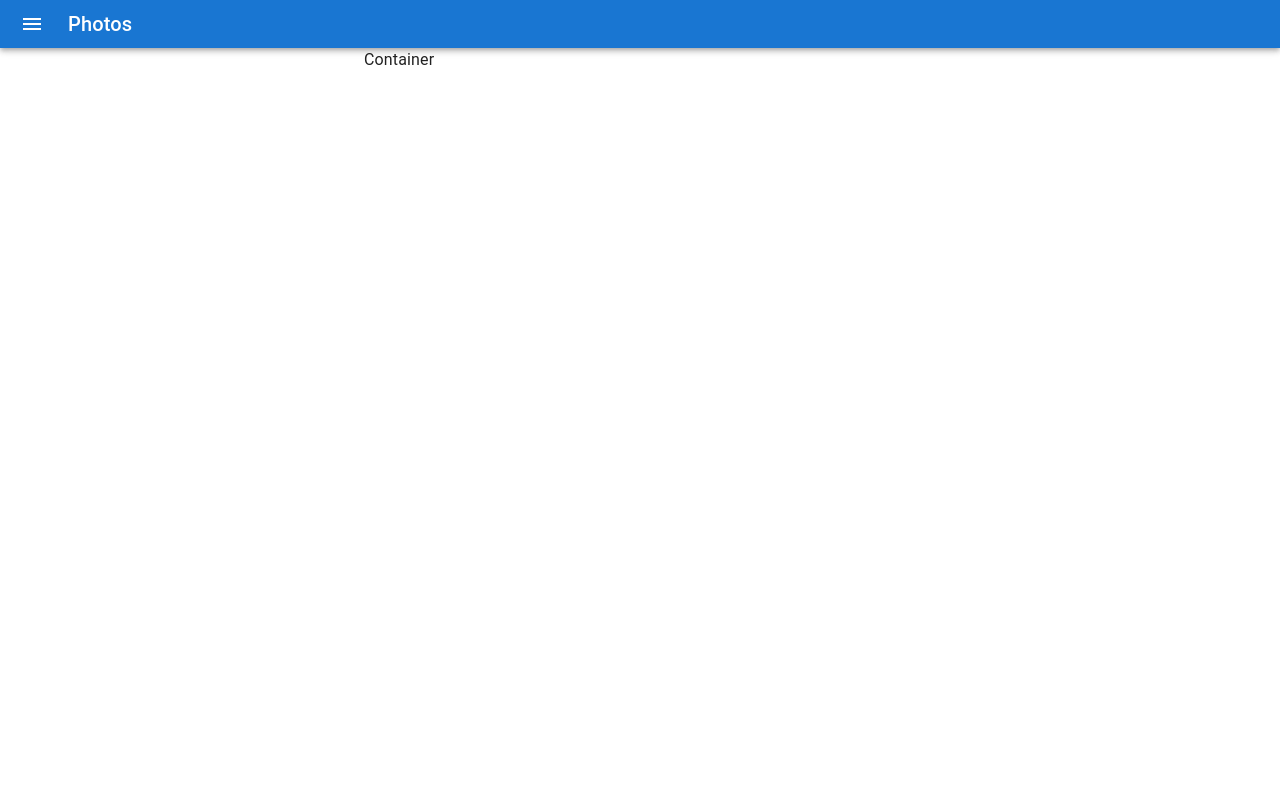
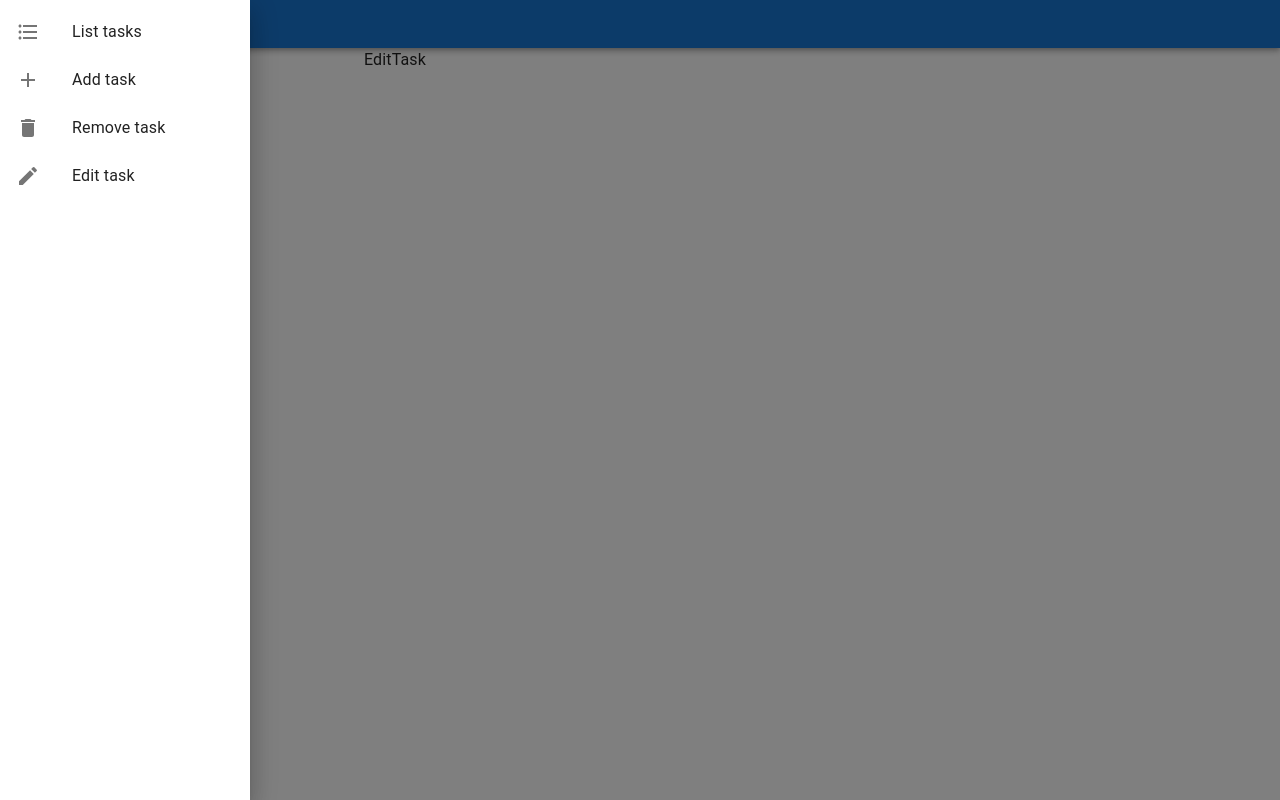
Before and after one commit to rudyalvaradobeltran/front-tasks, a React (Create React App) app: page /edit-task in a window 1280 px wide. Both pictures are taken after a click on the button "menu". Built offline with nearby package versions, Linux system fonts and the light colour scheme.

Commit message:
feat(routes, navbar): routes and basic components
Routes and Menu links to crud pages and components, not found page

```diff
--- a/src/App.jsx
+++ b/src/App.jsx
@@ -2,6 +2,11 @@ import React from 'react';
 import { Route, Switch } from 'react-router-dom';
 import PrivateLayout from './components/Layout/PrivateLayout';
 import HomePage from './pages/HomePage';
+import ListTasks from './pages/tasks/ListTasks';
+import AddTask from './pages/tasks/AddTask';
+import RemoveTask from './pages/tasks/RemoveTask';
+import EditTask from './pages/tasks/EditTask';
+import NotFound from './pages/NotFound';
 
 const App = () => {
   return (
@@ -9,6 +14,11 @@ const App = () => {
       <PrivateLayout>
         <Switch>
           <Route path="/" exact component={HomePage} />
+          <Route path="/list-tasks" exact component={ListTasks} />
+          <Route path="/add-task" exact component={AddTask} />
+          <Route path="/remove-task" exact component={RemoveTask} />
+          <Route path="/edit-task" exact component={EditTask} />
+          <Route component={NotFound} />
         </Switch>
       </PrivateLayout>
     </React.Fragment>
--- a/src/components/Layout/PrivateLayout.jsx
+++ b/src/components/Layout/PrivateLayout.jsx
@@ -3,13 +3,13 @@ import CssBaseline from '@mui/material/CssBaseline';
 import Container from '@mui/material/Container';
 import NavBar from '../Shared/NavBar';
 
-const PrivateLayout = () => {
+const PrivateLayout = ({ children }) => {
   return (
     <React.Fragment>
       <CssBaseline />
       <NavBar />
       <Container maxWidth="sm">
-        Container
+        {children}
       </Container>
     </React.Fragment>
   );
--- /dev/null
+++ b/src/components/Shared/NavBar/Menu.jsx
@@ -0,0 +1,37 @@
+import * as React from 'react';
+import { Link } from 'react-router-dom';
+import Box from '@mui/material/Box';
+import ListItem from '@mui/material/ListItem';
+import ListItemIcon from '@mui/material/ListItemIcon';
+import ListItemText from '@mui/material/ListItemText';
+import List from '@mui/material/List';
+import { NavBarMenuItems } from '../../../config/NavBarMenuItems';
+
+const Menu = (ToggleDrawer) => {
+  return (
+    <Box
+      sx={{ width: 250 }}
+      role="presentation"
+      onClick={ToggleDrawer(false)}
+      onKeyDown={ToggleDrawer(false)}
+    >
+      <List>
+        {NavBarMenuItems.map((item) => (
+          <ListItem
+            button
+            key={item.name}
+            to={`/${item.href}`}
+            component={Link}
+          >
+            <ListItemIcon>
+              {item.icon}
+            </ListItemIcon>
+            <ListItemText primary={item.name} />
+          </ListItem>
+        ))}
+      </List>
+    </Box>
+  );
+};
+
+export default Menu;
--- a/src/components/Shared/NavBar/index.jsx
+++ b/src/components/Shared/NavBar/index.jsx
@@ -1,22 +1,49 @@
-import React from 'react';
+import React, { useState } from 'react';
 import AppBar from '@mui/material/AppBar';
 import Toolbar from '@mui/material/Toolbar';
 import Typography from '@mui/material/Typography';
 import IconButton from '@mui/material/IconButton';
 import MenuIcon from '@mui/icons-material/Menu';
+import Drawer from '@mui/material/Drawer';
+import Menu from './Menu'
 
 const NavBar = () => {
+  const [open, setOpen] = useState(false);
+
+  const ToggleDrawer = (state) => (event) => {
+    if (event.type === 'keydown' && (event.key === 'Tab' || event.key === 'Shift')) {
+      return;
+    }
+
+    setOpen(state);
+  };
+
   return (
+    <React.Fragment>
       <AppBar position="static">
         <Toolbar variant="dense">
-        <IconButton edge="start" color="inherit" aria-label="menu" sx={{ mr: 2 }}>
+          <IconButton
+            edge="start"
+            color="inherit"
+            aria-label="menu"
+            sx={{ mr: 2 }}
+            onClick={ToggleDrawer(true)}
+          >
             <MenuIcon />
           </IconButton>
           <Typography variant="h6" color="inherit" component="div">
-          Photos
+            Tasks
           </Typography>
         </Toolbar>
       </AppBar>
+      <Drawer
+        anchor="left"
+        open={open}
+        onClose={ToggleDrawer(false)}
+      >
+        {Menu(ToggleDrawer)}
+      </Drawer>
+    </React.Fragment>
   );
 }
 
--- /dev/null
+++ b/src/config/NavBarMenuItems.js
@@ -0,0 +1,11 @@
+import FormatListBulletedIcon from '@mui/icons-material/FormatListBulleted';
+import AddIcon from '@mui/icons-material/Add';
+import DeleteIcon from '@mui/icons-material/Delete';
+import ModeEditIcon from '@mui/icons-material/ModeEdit';
+
+export const NavBarMenuItems = [
+  {'name': 'List tasks', 'href': 'list-tasks', 'icon': <FormatListBulletedIcon />},
+  {'name': 'Add task', 'href': 'add-task', 'icon': <AddIcon />},
+  {'name': 'Remove task', 'href': 'remove-task', 'icon': <DeleteIcon />},
+  {'name': 'Edit task', 'href': 'edit-task', 'icon': <ModeEditIcon />}
+];
--- a/src/index.jsx
+++ b/src/index.jsx
@@ -1,5 +1,6 @@
 import React from 'react';
 import ReactDOM from 'react-dom';
+import { BrowserRouter as Router } from 'react-router-dom';
 import App from './App';
 import reportWebVitals from './reportWebVitals';
 import { Provider as ProviderRedux } from 'react-redux';
@@ -10,7 +11,9 @@ const store = SetupStore();
 ReactDOM.render(
   <React.StrictMode>
     <ProviderRedux store={store}>
-      <App />
+      <Router>
+        <App />
+      </Router>
     </ProviderRedux>
   </React.StrictMode>,
   document.getElementById('root')
--- a/src/pages/HomePage.jsx
+++ b/src/pages/HomePage.jsx
@@ -1,11 +1,11 @@
-import React from 'react'
+import React from 'react';
 
 const HomePage = () => {
   return (
     <div>
       Home
     </div>
-  )
+  );
 }
 
-export default HomePage
+export default HomePage;
--- /dev/null
+++ b/src/pages/NotFound.jsx
@@ -0,0 +1,11 @@
+import React from 'react'
+
+const NotFound = () => {
+  return (
+    <div>
+      Not found
+    </div>
+  )
+}
+
+export default NotFound
--- /dev/null
+++ b/src/pages/tasks/AddTask.jsx
@@ -0,0 +1,11 @@
+import React from 'react'
+
+const AddTask = () => {
+  return (
+    <div>
+      AddTask
+    </div>
+  )
+}
+
+export default AddTask
--- /dev/null
+++ b/src/pages/tasks/EditTask.jsx
@@ -0,0 +1,11 @@
+import React from 'react'
+
+const EditTask = () => {
+  return (
+    <div>
+      EditTask
+    </div>
+  )
+}
+
+export default EditTask
--- /dev/null
+++ b/src/pages/tasks/ListTasks.jsx
@@ -0,0 +1,11 @@
+import React from 'react'
+
+const ListTasks = () => {
+  return (
+    <div>
+      ListTasks
+    </div>
+  )
+}
+
+export default ListTasks
--- /dev/null
+++ b/src/pages/tasks/RemoveTask.jsx
@@ -0,0 +1,11 @@
+import React from 'react'
+
+const RemoveTask = () => {
+  return (
+    <div>
+      RemoveTask
+    </div>
+  )
+}
+
+export default RemoveTask
```
Lines whose indentation alone changed are shown as unchanged.
